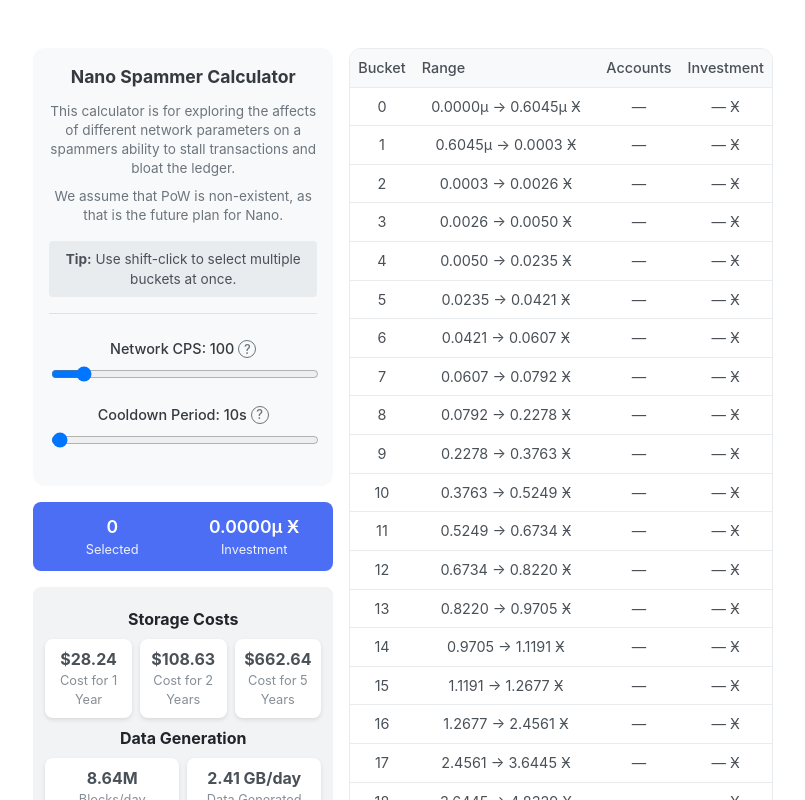
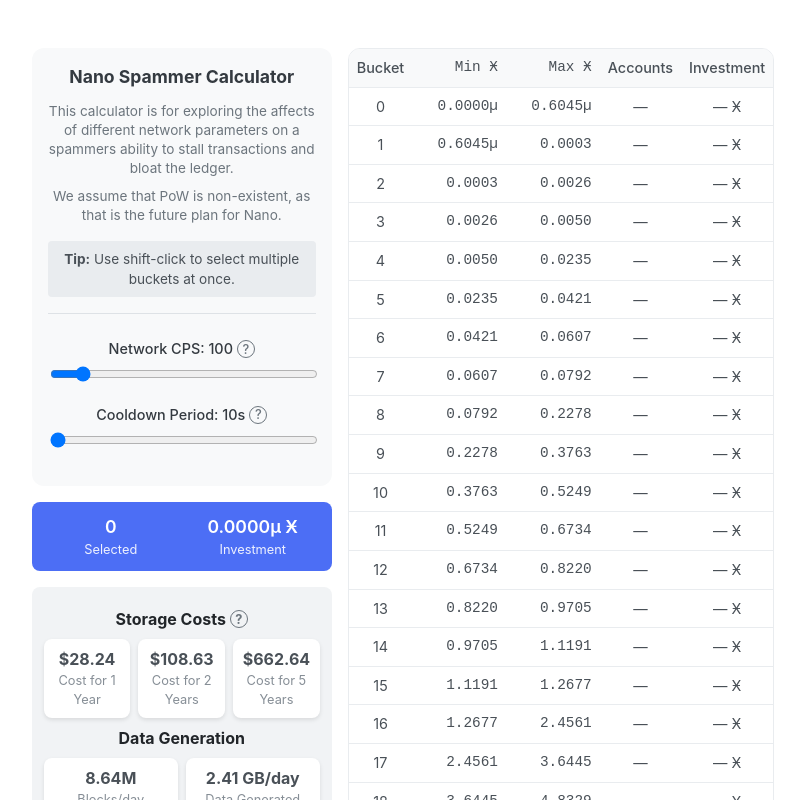
Before and after one commit to dylan1951/nano-spam-calculator, a Svelte app: page / in a window 1280 px wide. Shown: the top 800 px of the page, without its empty margins (237-1042 px from the left). Built offline with nearby package versions, Linux system fonts and the light colour scheme.

Commit message:
Updates.

```diff
--- a/src/App.svelte
+++ b/src/App.svelte
@@ -59,9 +59,9 @@
     if (nano < 0.000001) {
       return `${(nano * 1e6).toFixed(4)}µ`;
     } else if (nano >= 1_000_000) {
-      return `${(nano / 1_000_000).toFixed(2)}M`;
+      return `${(nano / 1_000_000).toFixed(4)}M`;
     } else if (nano >= 1000) {
-      return `${(nano / 1000).toFixed(2)}k`;
+      return `${(nano / 1000).toFixed(4)}k`;
     } else {
       return nano.toFixed(4);
     }
@@ -212,6 +212,12 @@
 
   tr:hover {
     background: #f8f9fa;
+  }
+
+  td.range, th.range {
+    font-family: monospace; /* Ensure numbers align properly */
+    text-align: right; /* Align numeric values to the right */
+    white-space: nowrap; /* Prevent wrapping of long numbers */
   }
 
   .bucket-row {
@@ -437,7 +443,15 @@
     </div>
 
     <div class="cost-panel">
-      <h3>Storage Costs</h3>
+      <h3>
+    <span class="tooltip-trigger">
+      Storage Costs
+      <span class="info-icon">?</span>
+      <span class="tooltip">
+        Assuming $0.005/GB/Month
+      </span>
+    </span>
+      </h3>
       <div class="cost-grid">
         <div class="cost-item">
           <div class="cost-value">${cost1Year.toFixed(2)}</div>
@@ -464,6 +478,7 @@
         </div>
       </div>
     </div>
+
   </div>
 
   <div class="right-column">
@@ -473,7 +488,8 @@
           <thead>
           <tr>
             <th>Bucket</th>
-            <th>Range</th>
+            <th class="range">Min Ӿ</th>
+            <th class="range">Max Ӿ</th>
             <th>Accounts</th>
             <th>Investment</th>
           </tr>
@@ -485,7 +501,8 @@
                     on:click={(e) => handleBucketClick(i, e)}
             >
               <td>{bucket.index}</td>
-              <td>{formatNano(bucket.minNano)} → {formatNano(bucket.maxNano)} Ӿ</td>
+              <td class="range">{formatNano(bucket.minNano)}</td>
+              <td class="range">{formatNano(bucket.maxNano)}</td>
               <td>
                 {bucket.toggled ? Math.ceil(accountsPerBucket).toLocaleString() : '—'}
               </td>
```
